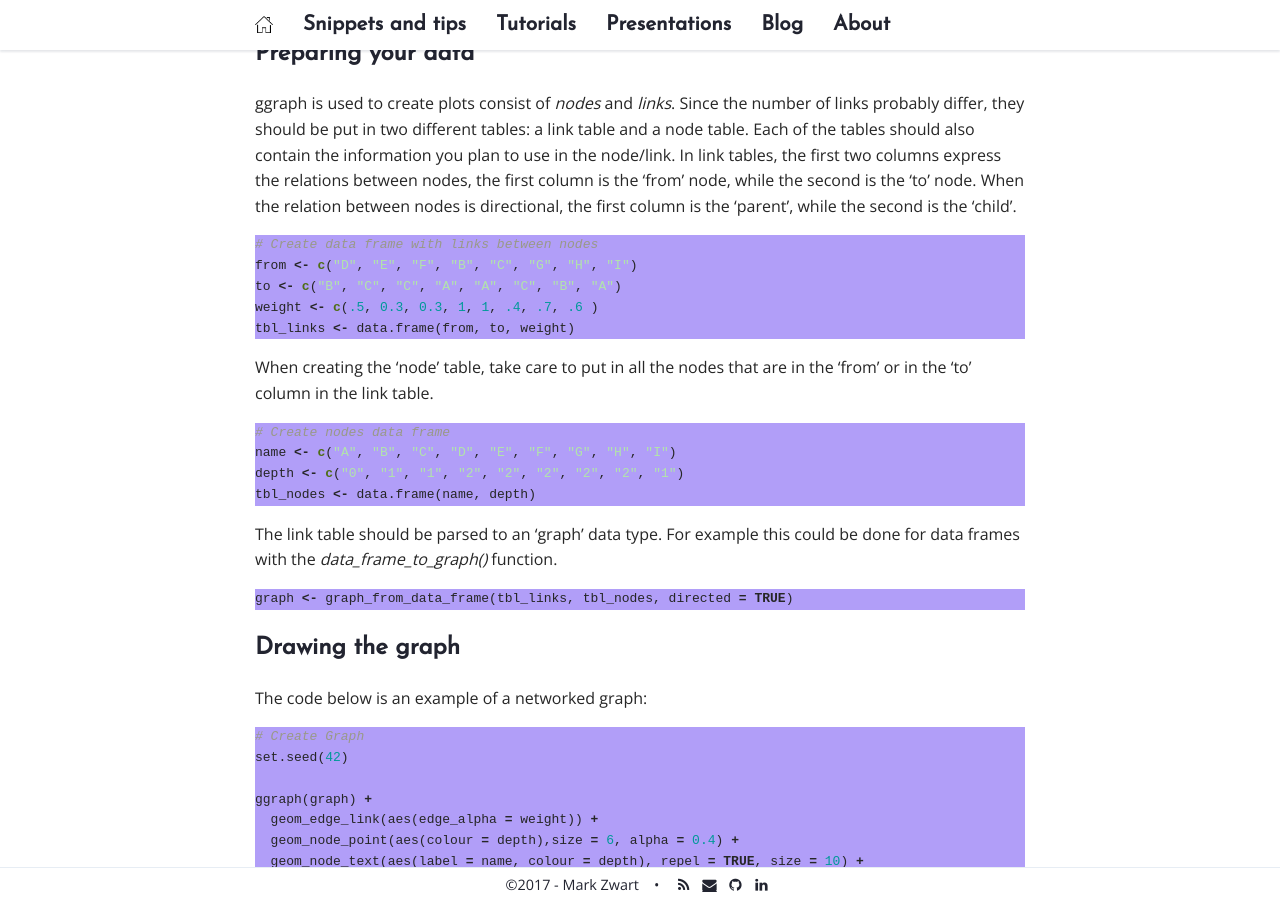
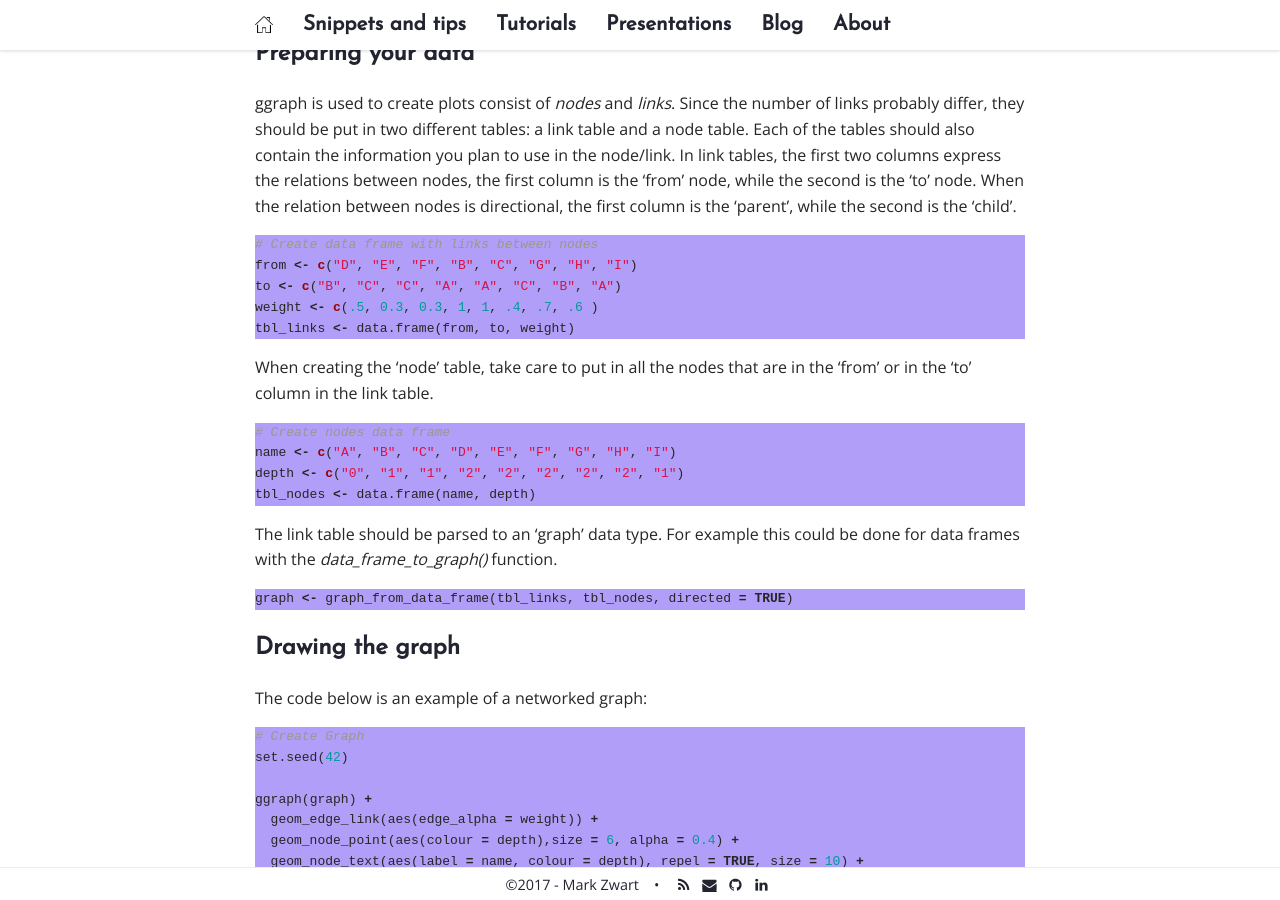
Before and after one commit to mark-me/mark-me.github.io, a Jekyll site: the page built from _pages/tutorials/network-graphs-with-ggraph/network-graphs-with-ggraph.md, in a window 1280 px wide and 900 px high, scrolled down 652 px. Built offline with Jekyll 4.4.1, drawn with Linux system fonts in a browser that asks for light colours; nearby versions of some CDN libraries; comment, search, counter and statistics services are not loaded.

Commit message:
Update _syntax-highlighting.scss

```diff
--- a/_sass/_syntax-highlighting.scss
+++ b/_sass/_syntax-highlighting.scss
@@ -30,14 +30,14 @@
      .kr    { font-weight: bold } // Keyword.Reserved
      .kt    { color: #458; font-weight: bold } // Keyword.Type
      .m     { color: #099 } // Literal.Number
-    .s     { color: #B2E4AB } // Literal.String
+     .s     { color: #d14 } // Literal.String
      .na    { color: #008080 } // Name.Attribute
      .nb    { color: #0086B3 } // Name.Builtin
      .nc    { color: #458; font-weight: bold } // Name.Class
      .no    { color: #008080 } // Name.Constant
      .ni    { color: #800080 } // Name.Entity
-    .ne    { color: #4F6E16; font-weight: bold } // Name.Exception
-    .nf    { color: #4F6E16; font-weight: bold } // Name.Function
+     .ne    { color: #900; font-weight: bold } // Name.Exception
+     .nf    { color: #900; font-weight: bold } // Name.Function
      .nn    { color: #555 } // Name.Namespace
      .nt    { color: #000080 } // Name.Tag
      .nv    { color: #008080 } // Name.Variable
@@ -47,16 +47,16 @@
      .mh    { color: #099 } // Literal.Number.Hex
      .mi    { color: #099 } // Literal.Number.Integer
      .mo    { color: #099 } // Literal.Number.Oct
-    .sb    { color: #B2E4AB } // Literal.String.Backtick
-    .sc    { color: #B2E4AB } // Literal.String.Char
-    .sd    { color: #B2E4AB } // Literal.String.Doc
-    .s2    { color: #B2E4AB } // Literal.String.Double
-    .se    { color: #B2E4AB } // Literal.String.Escape
-    .sh    { color: #B2E4AB } // Literal.String.Heredoc
-    .si    { color: #B2E4AB } // Literal.String.Interpol
-    .sx    { color: #B2E4AB } // Literal.String.Other
+     .sb    { color: #d14 } // Literal.String.Backtick
+     .sc    { color: #d14 } // Literal.String.Char
+     .sd    { color: #d14 } // Literal.String.Doc
+     .s2    { color: #d14 } // Literal.String.Double
+     .se    { color: #d14 } // Literal.String.Escape
+     .sh    { color: #d14 } // Literal.String.Heredoc
+     .si    { color: #d14 } // Literal.String.Interpol
+     .sx    { color: #d14 } // Literal.String.Other
      .sr    { color: #009926 } // Literal.String.Regex
-    .s1    { color: #B2E4AB } // Literal.String.Single
+     .s1    { color: #d14 } // Literal.String.Single
      .ss    { color: #990073 } // Literal.String.Symbol
      .bp    { color: #999 } // Name.Builtin.Pseudo
      .vc    { color: #008080 } // Name.Variable.Class
```
Lines whose indentation alone changed are shown as unchanged.
